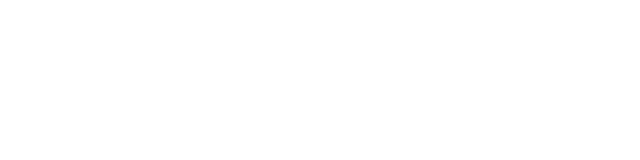
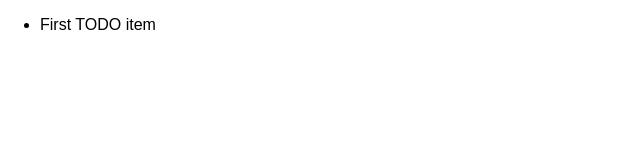
Before and after one commit to DominikStefancik/Typescript-Features, a React (Create React App) app in the folder projects/react-and-typescript/: page / in a window 1280 px wide. Shown: the top 160 px of the page, without its empty margins (0-640 px from the left). Built offline with nearby package versions, Linux system fonts and the light colour scheme.

Commit message:
Add Todo component

```diff
--- a/projects/react-and-typescript/src/App.tsx
+++ b/projects/react-and-typescript/src/App.tsx
@@ -1,9 +1,14 @@
 import React from "react";
+import TodoList from "./components/TodoList";
 
 const App: React.FunctionComponent = () => {
+  const todoList = [
+    { id: "t1", text: "First TODO item"}
+  ];
+
   return (
     <div className="App">
-
+      <TodoList items={todoList}/>
     </div>
   );
 }
--- /dev/null
+++ b/projects/react-and-typescript/src/components/TodoList.tsx
@@ -0,0 +1,14 @@
+import React from "react";
+import { prependOnceListener } from "cluster";
+
+interface TodoListProps {
+  items: { id: string, text: string }[];
+}
+
+const TodoList: React.FunctionComponent<TodoListProps> = props => {
+  return <ul>
+    { props.items.map(todo => <li key={todo.id}>{todo.text}</li>) }
+  </ul>;
+};
+
+export default TodoList;
```
